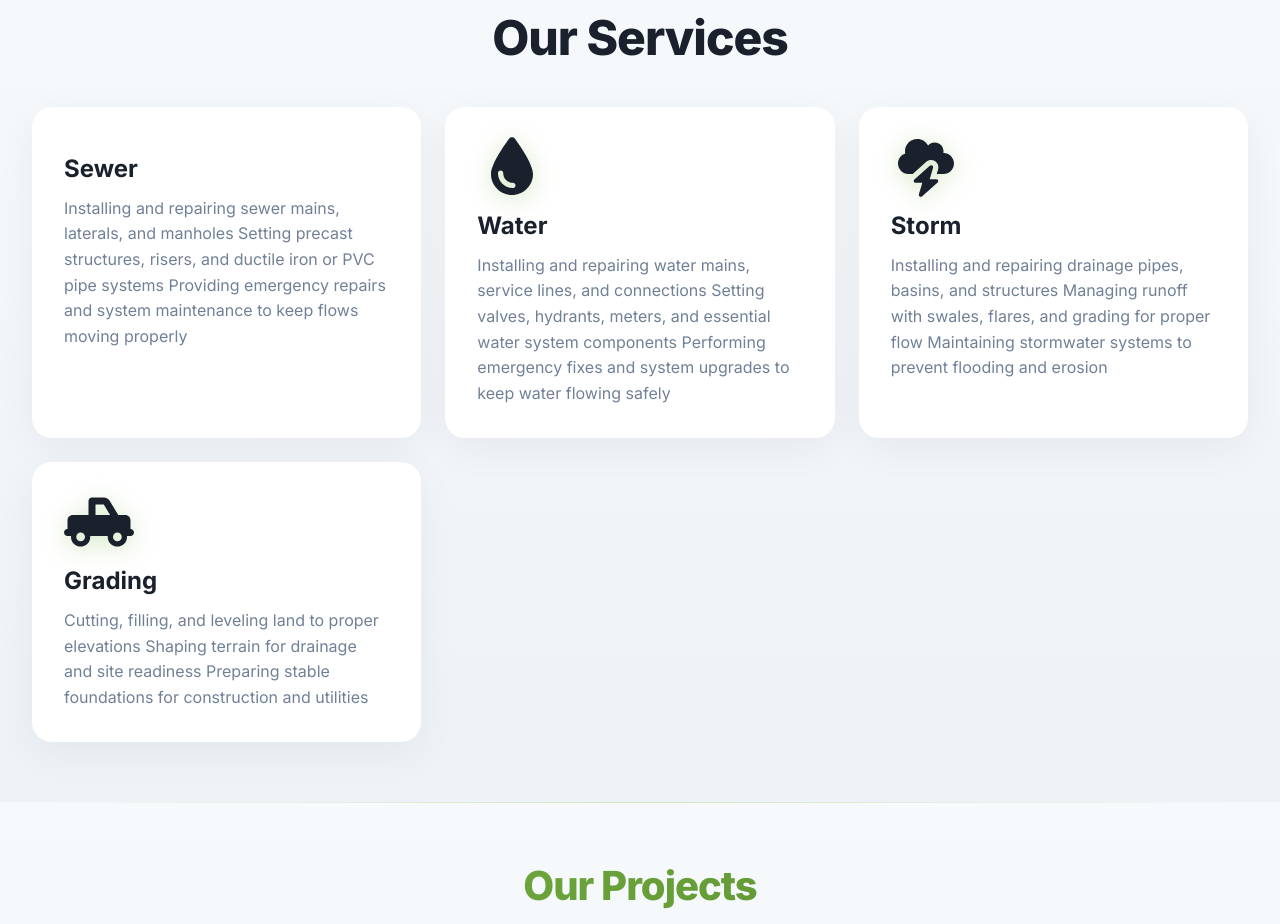
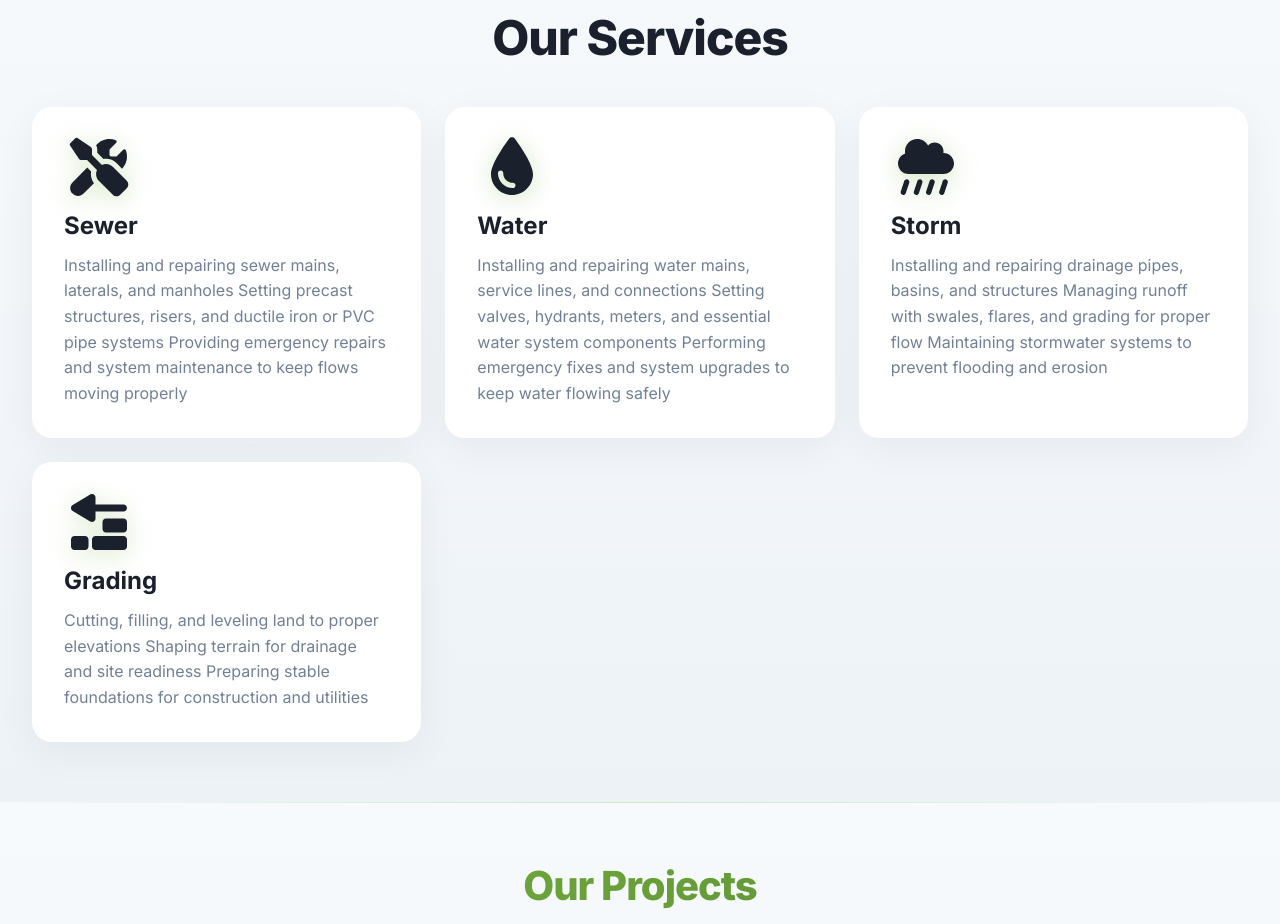
Before and after one commit to simmonscivilgroupinc-hue/SimmonsCivilGroupInc, a React (Vite) app in the folder civil-group-site/: page / in a window 1280 px wide. Shown: the part 1240-2164 px from the top of the page. Built offline with nearby package versions, Linux system fonts and the light colour scheme; no server answers.

Commit message:
Update Font Awesome icons to use valid icon names

```diff
--- a/civil-group-site/src/pages/ModernHome.jsx
+++ b/civil-group-site/src/pages/ModernHome.jsx
@@ -4,7 +4,7 @@ import { db } from '../firebase/config';
 import { useWebsiteContent } from '../context/WebsiteContentContext';
 import { motion } from 'framer-motion';
 import { FontAwesomeIcon } from '@fortawesome/react-fontawesome';
-import { faPipeSection, faDroplet, faCloudBolt, faTruckPickup } from '@fortawesome/free-solid-svg-icons';
+import { faScrewdriverWrench, faDroplet, faCloudShowersHeavy, faTrowelBricks } from '@fortawesome/free-solid-svg-icons';
 import EditableText from '../components/EditableText';
 import EditableImage from '../components/EditableImage';
 import EditableBackgroundImage from '../components/EditableBackgroundImage';
@@ -278,8 +278,8 @@ const ModernHome = () => {
 
           <div className="services-grid">
             {content.services.items.map((service, index) => {
-              // Icon mapping for each service - Sewer (pipe), Water (droplet), Storm (cloud+bolt), Grading (truck/bulldozer)
-              const serviceIcons = [faPipeSection, faDroplet, faCloudBolt, faTruckPickup];
+              // Icon mapping for each service - Sewer (tools/plumbing), Water (droplet), Storm (heavy rain), Grading (construction/bricks)
+              const serviceIcons = [faScrewdriverWrench, faDroplet, faCloudShowersHeavy, faTrowelBricks];
 
               return (
               <motion.div
```
